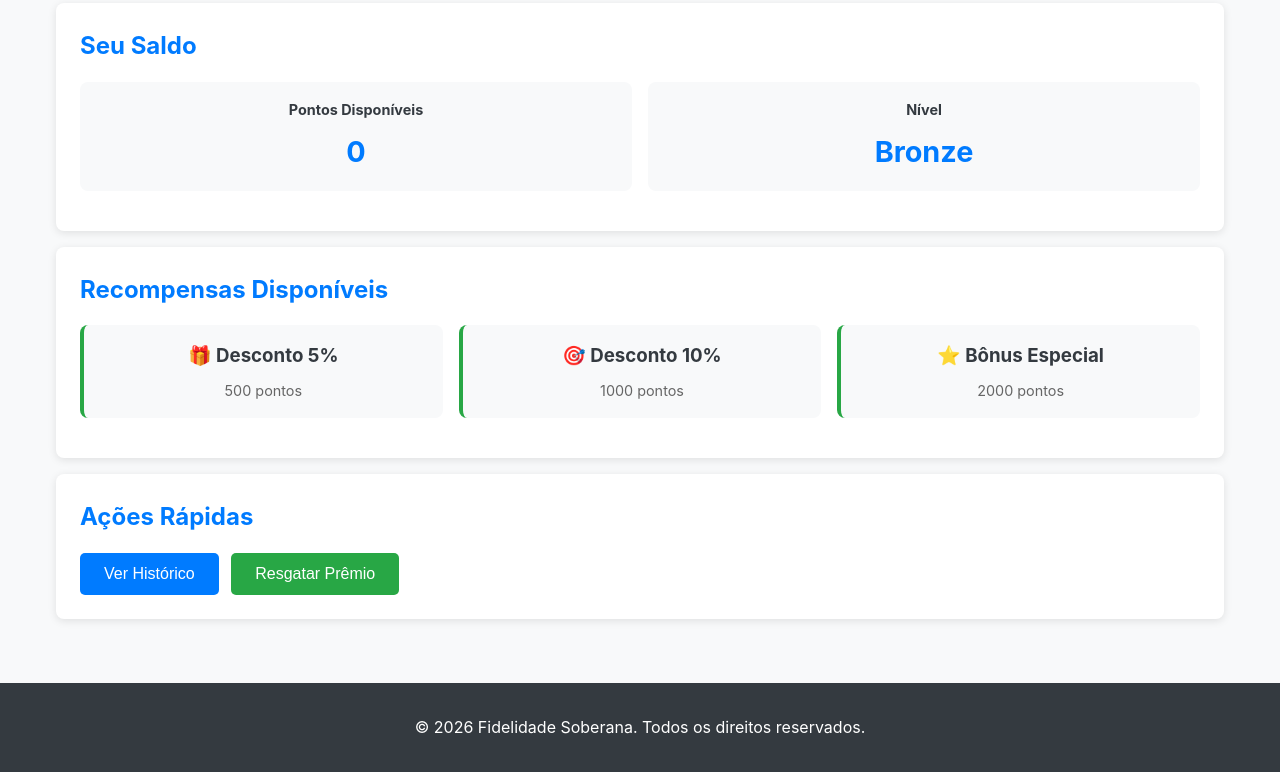
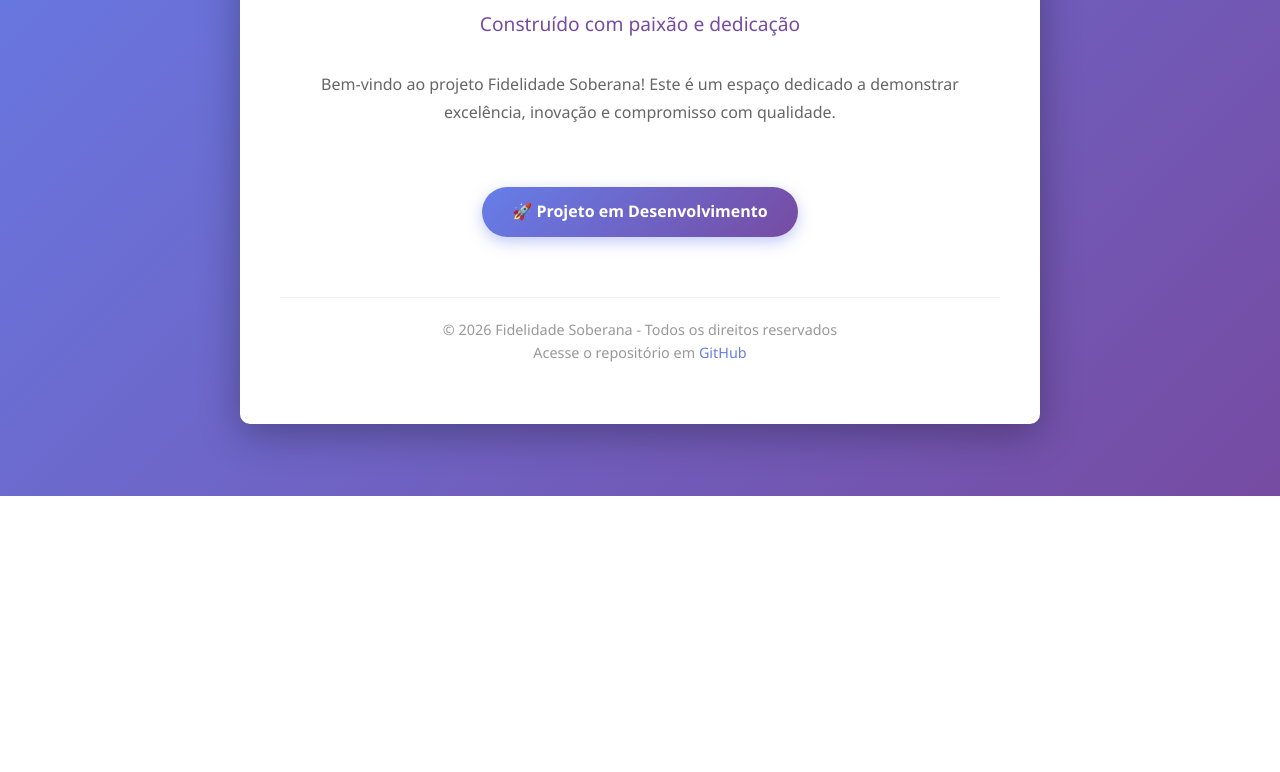
Before and after one commit to PFREE21/Fidelidade-Soberana, a plain HTML site: page index.html in a window 1280 px wide. Shown: the part 304-1076 px from the top of the page. After the commit the page ends 800 px from the top, so only its background shows below. Drawn offline with Linux system fonts and the light colour scheme.

Commit message:
Update index.html with improved design

```diff
--- a/index.html
+++ b/index.html
@@ -3,11 +3,6 @@
 <head>
     <meta charset="UTF-8">
     <meta name="viewport" content="width=device-width, initial-scale=1.0">
-    <meta name="description" content="Fidelidade Soberana - Programa de Lealdade">
-    <meta name="theme-color" content="#007bff">
-    <link rel="manifest" href="manifest.json">
-    <link rel="icon" type="image/png" href="/icons/icon-192x192.png">
-    <link rel="apple-touch-icon" href="/icons/icon-192x192.png">
     <title>Fidelidade Soberana</title>
     <style>
         * {
@@ -16,270 +11,100 @@
             box-sizing: border-box;
         }
 
-        :root {
-            --primary-color: #007bff;
-            --secondary-color: #28a745;
-            --danger-color: #dc3545;
-            --dark-color: #343a40;
-            --light-color: #f8f9fa;
-            --text-color: #212529;
-        }
-
         body {
-            font-family: -apple-system, BlinkMacSystemFont, 'Segoe UI', Roboto, 'Helvetica Neue', Arial, sans-serif;
-            color: var(--text-color);
-            background-color: var(--light-color);
+            font-family: 'Segoe UI', Tahoma, Geneva, Verdana, sans-serif;
             line-height: 1.6;
-        }
-
-        header {
-            background: linear-gradient(135deg, var(--primary-color), #0056b3);
-            color: white;
-            padding: 1.5rem;
-            text-align: center;
-            box-shadow: 0 2px 8px rgba(0, 0, 0, 0.1);
-        }
-
-        header h1 {
-            font-size: 2rem;
-            margin-bottom: 0.5rem;
-        }
-
-        header p {
-            font-size: 0.95rem;
-            opacity: 0.95;
+            color: #333;
+            background: linear-gradient(135deg, #667eea 0%, #764ba2 100%);
+            min-height: 100vh;
+            display: flex;
+            justify-content: center;
+            align-items: center;
+            padding: 20px;
         }
 
         .container {
-            max-width: 1200px;
-            margin: 0 auto;
-            padding: 1rem;
-        }
-
-        .card {
             background: white;
-            border-radius: 8px;
-            padding: 1.5rem;
-            margin: 1rem 0;
-            box-shadow: 0 2px 8px rgba(0, 0, 0, 0.1);
-            transition: transform 0.3s, box-shadow 0.3s;
-        }
-
-        .card:hover {
-            transform: translateY(-2px);
-            box-shadow: 0 4px 12px rgba(0, 0, 0, 0.15);
-        }
-
-        .card h2 {
-            color: var(--primary-color);
-            margin-bottom: 1rem;
-            font-size: 1.5rem;
-        }
-
-        .balance {
-            display: grid;
-            grid-template-columns: 1fr 1fr;
-            gap: 1rem;
-            margin: 1rem 0;
-        }
-
-        .balance-item {
-            background: var(--light-color);
-            padding: 1rem;
-            border-radius: 8px;
+            border-radius: 10px;
+            box-shadow: 0 10px 40px rgba(0, 0, 0, 0.3);
+            max-width: 800px;
+            width: 100%;
+            padding: 60px 40px;
             text-align: center;
         }
 
-        .balance-item h3 {
-            color: var(--dark-color);
-            font-size: 0.9rem;
-            margin-bottom: 0.5rem;
+        h1 {
+            color: #667eea;
+            margin-bottom: 20px;
+            font-size: 2.5em;
+            text-transform: uppercase;
+            letter-spacing: 2px;
         }
 
-        .balance-item .amount {
-            font-size: 1.8rem;
-            font-weight: bold;
-            color: var(--primary-color);
+        .subtitle {
+            color: #764ba2;
+            font-size: 1.2em;
+            margin-bottom: 30px;
+            font-weight: 300;
         }
 
-        .rewards-grid {
-            display: grid;
-            grid-template-columns: repeat(auto-fit, minmax(200px, 1fr));
-            gap: 1rem;
-            margin: 1rem 0;
+        .description {
+            color: #666;
+            font-size: 1em;
+            line-height: 1.8;
+            margin-bottom: 40px;
         }
 
-        .reward-item {
-            background: var(--light-color);
-            padding: 1rem;
-            border-radius: 8px;
-            text-align: center;
-            border-left: 4px solid var(--secondary-color);
+        .badge {
+            display: inline-block;
+            background: linear-gradient(135deg, #667eea 0%, #764ba2 100%);
+            color: white;
+            padding: 12px 30px;
+            border-radius: 25px;
+            font-weight: bold;
+            margin-top: 20px;
+            box-shadow: 0 5px 15px rgba(102, 126, 234, 0.4);
         }
 
-        .reward-item h3 {
-            color: var(--dark-color);
-            margin-bottom: 0.5rem;
+        .emoji {
+            font-size: 3em;
+            margin-bottom: 20px;
         }
 
-        .reward-item p {
-            font-size: 0.9rem;
-            color: #666;
+        footer {
+            margin-top: 60px;
+            padding-top: 20px;
+            border-top: 1px solid #eee;
+            color: #999;
+            font-size: 0.9em;
         }
 
-        .btn {
-            display: inline-block;
-            padding: 0.75rem 1.5rem;
-            background-color: var(--primary-color);
-            color: white;
-            border: none;
-            border-radius: 5px;
-            cursor: pointer;
-            font-size: 1rem;
-            transition: background-color 0.3s;
+        a {
+            color: #667eea;
             text-decoration: none;
         }
 
-        .btn:hover {
-            background-color: #0056b3;
-        }
-
-        .btn-secondary {
-            background-color: var(--secondary-color);
-        }
-
-        .btn-secondary:hover {
-            background-color: #218838;
-        }
-
-        footer {
-            background-color: var(--dark-color);
-            color: white;
-            text-align: center;
-            padding: 2rem;
-            margin-top: 2rem;
-        }
-
-        @media (max-width: 768px) {
-            header h1 {
-                font-size: 1.5rem;
-            }
-
-            .balance {
-                grid-template-columns: 1fr;
-            }
-
-            .rewards-grid {
-                grid-template-columns: 1fr;
-            }
-        }
-
-        .loading {
-            display: none;
-            text-align: center;
-            padding: 2rem;
-        }
-
-        .loading.active {
-            display: block;
-        }
-
-        .spinner {
-            border: 4px solid var(--light-color);
-            border-top: 4px solid var(--primary-color);
-            border-radius: 50%;
-            width: 40px;
-            height: 40px;
-            animation: spin 1s linear infinite;
-            margin: 0 auto;
-        }
-
-        @keyframes spin {
-            0% { transform: rotate(0deg); }
-            100% { transform: rotate(360deg); }
+        a:hover {
+            text-decoration: underline;
         }
     </style>
 </head>
 <body>
-    <header>
-        <h1>💳 Fidelidade Soberana</h1>
-        <p>Seu programa de lealdade exclusivo</p>
-    </header>
+    <div class="container">
+        <div class="emoji">👑</div>
+        <h1>Fidelidade Soberana</h1>
+        <p class="subtitle">Construído com paixão e dedicação</p>
 
-    <div class="container">
-        <div class="card">
-            <h2>Bem-vindo ao Programa!</h2>
-            <p>Acumule pontos a cada compra e desfrute de benefícios exclusivos.</p>
-        </div>
+        <p class="description">
+            Bem-vindo ao projeto Fidelidade Soberana! Este é um espaço dedicado a demonstrar excelência, inovação e compromisso com qualidade.
+        </p>
 
-        <div class="card">
-            <h2>Seu Saldo</h2>
-            <div class="balance">
-                <div class="balance-item">
-                    <h3>Pontos Disponíveis</h3>
-                    <div class="amount">0</div>
-                </div>
-                <div class="balance-item">
-                    <h3>Nível</h3>
-                    <div class="amount">Bronze</div>
-                </div>
-            </div>
-        </div>
+        <div class="badge">🚀 Projeto em Desenvolvimento</div>
 
-        <div class="card">
-            <h2>Recompensas Disponíveis</h2>
-            <div class="rewards-grid">
-                <div class="reward-item">
-                    <h3>🎁 Desconto 5%</h3>
-                    <p>500 pontos</p>
-                </div>
-                <div class="reward-item">
-                    <h3>🎯 Desconto 10%</h3>
-                    <p>1000 pontos</p>
-                </div>
-                <div class="reward-item">
-                    <h3>⭐ Bônus Especial</h3>
-                    <p>2000 pontos</p>
-                </div>
-            </div>
-        </div>
-
-        <div class="card">
-            <h2>Ações Rápidas</h2>
-            <button class="btn">Ver Histórico</button>
-            <button class="btn btn-secondary" style="margin-left: 0.5rem;">Resgatar Prêmio</button>
-        </div>
+        <footer>
+            <p>© 2026 Fidelidade Soberana - Todos os direitos reservados</p>
+            <p>Acesse o repositório em <a href="https://github.com/PFREE21/Fidelidade-Soberana" target="_blank">GitHub</a></p>
+        </footer>
     </div>
-
-    <footer>
-        <p>&copy; 2026 Fidelidade Soberana. Todos os direitos reservados.</p>
-    </footer>
-
-    <script>
-        // Register Service Worker
-        if ('serviceWorker' in navigator) {
-            window.addEventListener('load', () => {
-                navigator.serviceWorker.register('/sw.js')
-                    .then(registration => {
-                        console.log('Service Worker registered:', registration);
-                    })
-                    .catch(error => {
-                        console.log('Service Worker registration failed:', error);
-                    });
-            });
-        }
-
-        // Check if app is installed
-        let deferredPrompt;
-        window.addEventListener('beforeinstallprompt', (e) => {
-            e.preventDefault();
-            deferredPrompt = e;
-            console.log('App can be installed');
-        });
-
-        window.addEventListener('appinstalled', () => {
-            console.log('App was installed');
-        });
-    </script>
 </body>
 </html>
```
